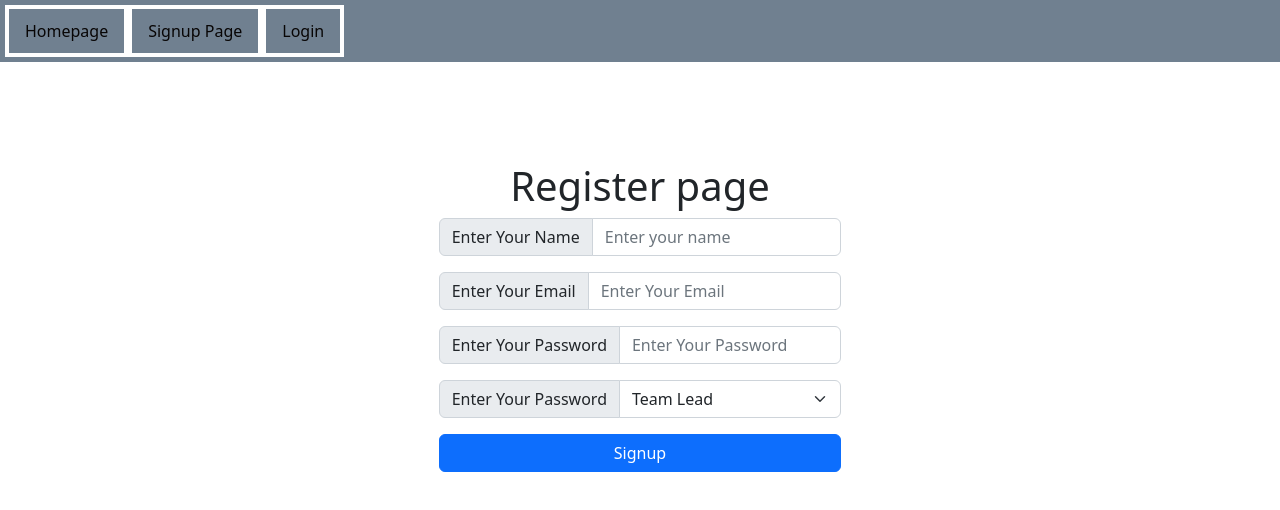
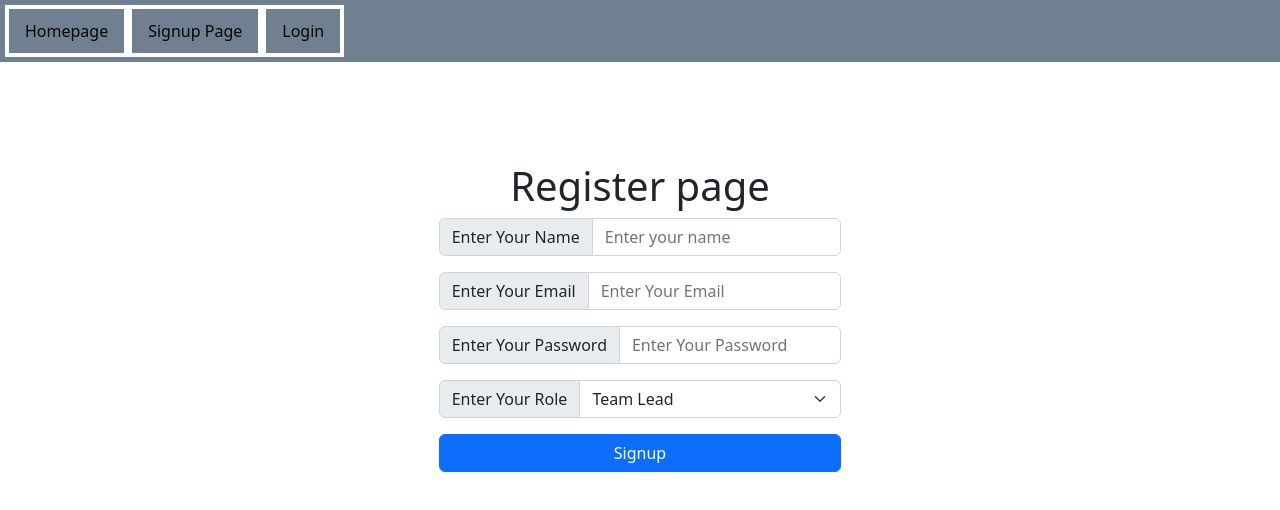
Before and after one commit to Ahmadtahi/gspmt-fyp-mid, a React (Create React App) app in the folder client/: page /Signup in a window 1280 px wide. Shown: the top 510 px of the page. Built offline with nearby package versions, Linux system fonts and the light colour scheme.

Commit message:
bugs fixes.

```diff
--- a/client/src/Components/BasicTable.js
+++ b/client/src/Components/BasicTable.js
@@ -23,7 +23,7 @@ function BasicExample({ projects, deleteProject, ...props }) {
                             ''
                     }
                     {
-                        JSON.parse(localStorage.getItem("user")).userType == 'project_manager' || JSON.parse(localStorage.getItem("user")).userType == 'team_member' ?
+                        JSON.parse(localStorage.getItem("user")).userType == 'project_manager' || JSON.parse(localStorage.getItem("user")).userType == 'team_member' || JSON.parse(localStorage.getItem("user")).userType == 'team_lead' ?
                             <th>Actions</th>
                             :
                             ''
@@ -58,7 +58,7 @@ function BasicExample({ projects, deleteProject, ...props }) {
                                         ''
                                 }
                                 {
-                                    JSON.parse(localStorage.getItem("user")).userType == 'project_manager' || JSON.parse(localStorage.getItem("user")).userType == 'team_member' ?
+                                    JSON.parse(localStorage.getItem("user")).userType == 'project_manager' || JSON.parse(localStorage.getItem("user")).userType == 'team_member' || JSON.parse(localStorage.getItem("user")).userType == 'team_lead' ?
                                         <td
                                             className='pointer'
                                             style={{ boxSizing: 'border-box', paddingLeft: '40px' }}
--- a/client/src/Components/SignupPage.js
+++ b/client/src/Components/SignupPage.js
@@ -98,8 +98,12 @@ const Signup = () => {
                         </InputGroup>
                     </Col>
                     <Col xs={12}>
-                        <InputGroup className="mb-3">
-                            <InputGroup.Text id="basic-addon1">Enter Your Password</InputGroup.Text>
+                        <InputGroup className="mb-3"
+                            onChange={(e) => {
+                                setUserType(e.target.value)
+                            }}
+                        >
+                            <InputGroup.Text id="basic-addon1">Enter Your Role</InputGroup.Text>
                             <Form.Select aria-label="Default select example">
                                 <option value="team_lead">Team Lead</option>
                                 <option value="project_manager">Project Manager</option>
@@ -111,9 +115,9 @@ const Signup = () => {
                         <Button variant="primary fullWidth" type="submit" onClick={collectData}>Signup</Button>
                     </Col>
                 </form>
-            </Col>
+            </Col >
             <Col xs={4} style={{ margin: 0 }}></Col>
-        </Row>
+        </Row >
     )
 }
 
```
